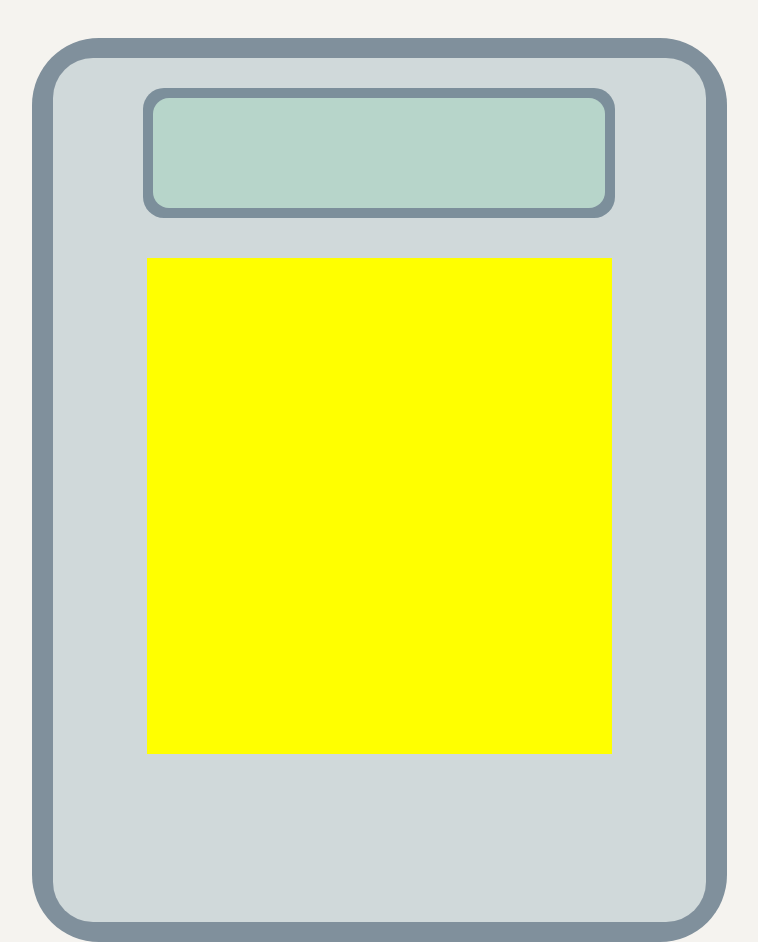
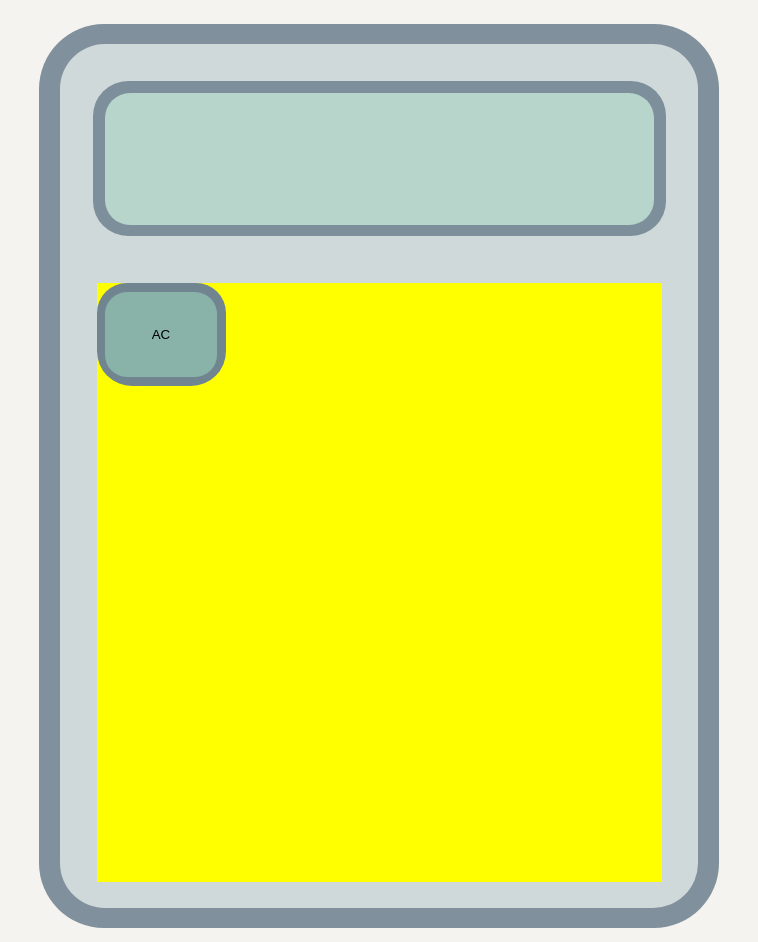
Before and after one commit to racheltindoy/calculator, a plain HTML site: page index.html in a window 1280 px wide. Shown: the whole page, without its empty margins (261-1019 px from the left). Drawn offline with nearby package versions, Linux system fonts and the light colour scheme.

Commit message:
Add partial design for button

```diff
--- a/index.html
+++ b/index.html
@@ -13,7 +13,7 @@
 		<div id="inner_con">
 			<div id="screen_outer"><div id="screen_inner"></div></div>
 			<div id="btn_con">
-
+				<div class="btn_holder"><button id="btn1" class="btn">AC</button></div>
 			</div>
 		</div>
 	</div>
--- a/style.css
+++ b/style.css
@@ -29,9 +29,11 @@ html, body, div, span, applet, object, iframe, h1, h2, h3, h4, h5, h6, p, blockq
 /* HTML5 display-role reset for older browsers */
 html {width: 100%; height: 100%;}
 body {width: 100%;height: 100%;display: flex;justify-content: center;/* align-items: center; */background-color: #f5f3ef;}
-#outer_con {width: 695px;height: 904px;background: #80909C;justify-content: center;border-radius: 67px;margin-top: 38px;display: flex;}
-#inner_con {width: 653px;height: 864px;background: #d0d9da;border-radius: 40px;margin-top: 20px;}
-#screen_outer {width: 472px;height: 130px;background-color: #7c8f9b;margin: 0 auto;margin-top: 30px;display: flex;align-items: center;justify-content: center;border-radius: 21px;}
-#screen_inner {width: 452px;height: 110px;background-color: #b7d5ca;border-radius: 16px;}
+#outer_con {width: 680px;height: 904px;background: #80909C;justify-content: center;border-radius: 65px;margin-top: 24px;display: flex;padding: 20px 20px 20px;}
+#inner_con {width: 638px;height: 864px;background: #d0d9da;border-radius: 45px;padding: 37px 5px 15px;}
+#screen_outer {width: 573px;height: 155px;background-color: #7c8f9b;margin: 0 auto;display: flex;justify-content: center;border-radius: 35px;padding: 12px;}
+#screen_inner {width: 553px;height: 132px;background-color: #b7d5ca;border-radius: 25px;}
 
-#btn_con {width: 465px; height: 496px; background: yellow; margin: 0 auto; margin-top: 40px;}
+#btn_con {width: 565px;min-height: 599px;background: yellow;margin: 0 auto;margin-top: 47px;}
+.btn_holder {width: 129px;height: 103px;background-color: #708590;display: flex;justify-content: center;align-items: center;border-radius: 30px 30px 35px 35px;}
+.btn_holder .btn {width: 112px;height: 85px;background-color: #89b2a9;border-radius: 22px;border: 0px;}
```
